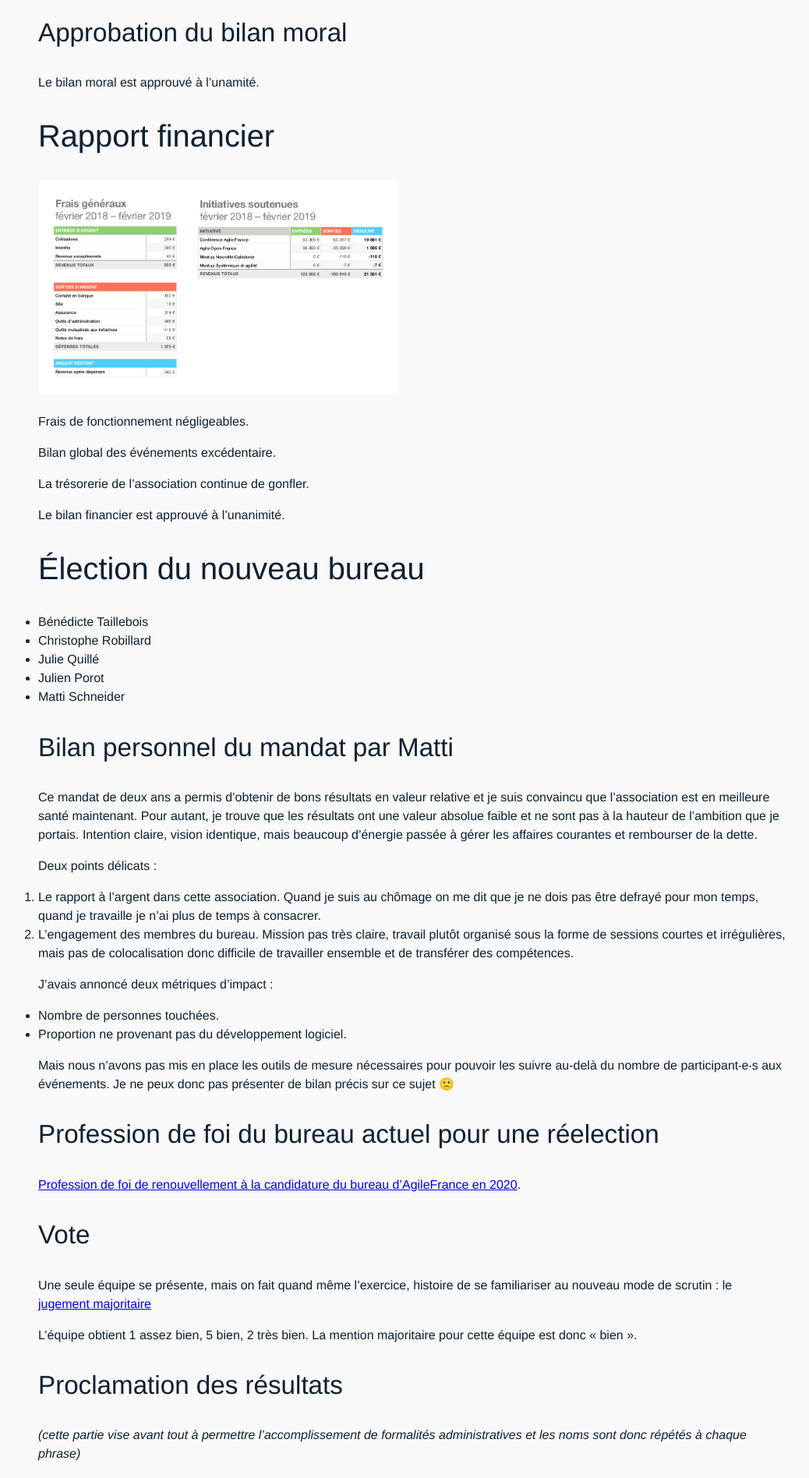
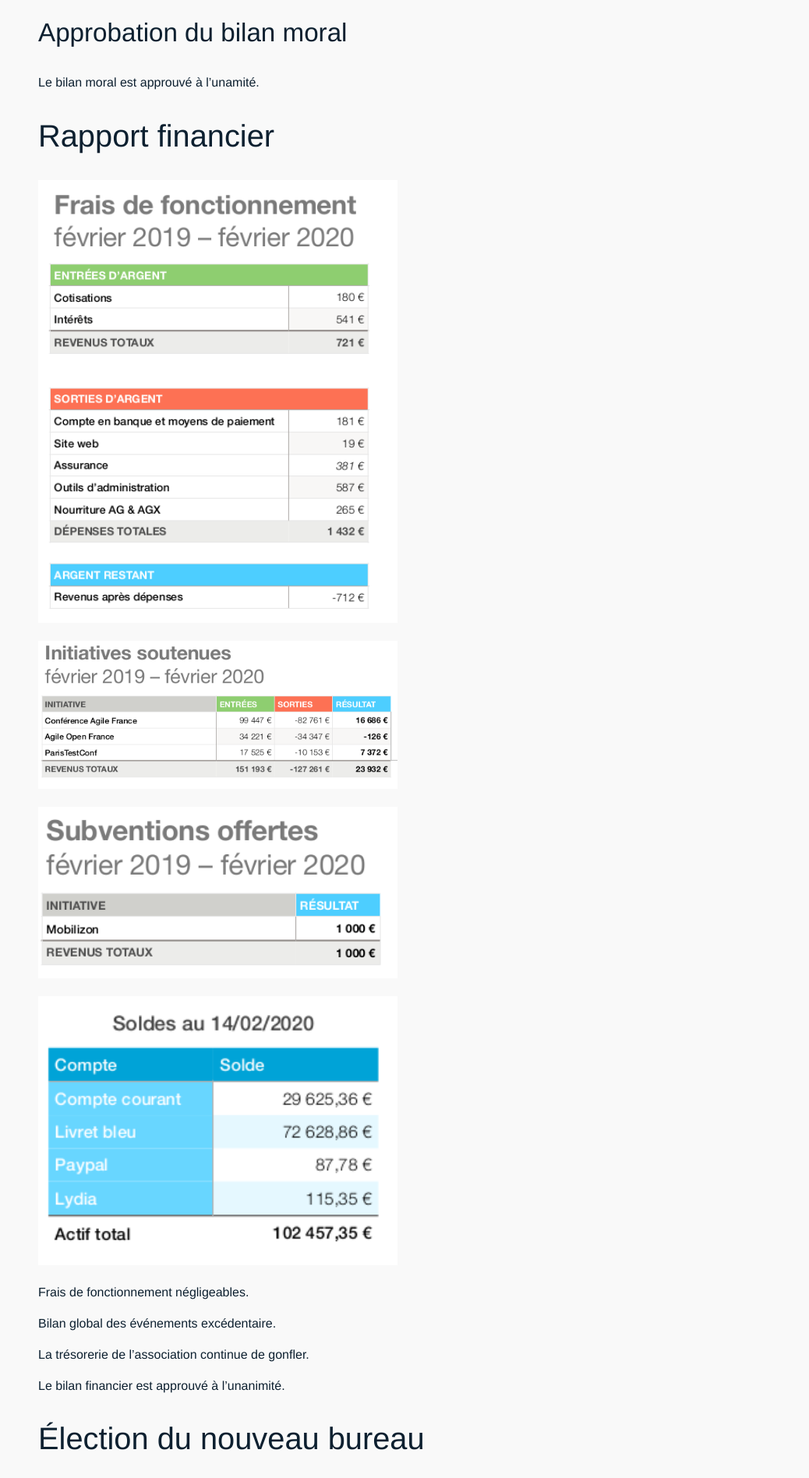
Before and after one commit to AgileFrance/AgileFrance.github.io, a Jekyll site: the page built from _assemblee_generale/2020-02-15.md, in a window 1280 px wide. Shown: the part 3146-5042 px from the top of the page at 78% size, without its empty margins (111-1149 px from the left). Built offline with Jekyll 4.4.1, drawn with Linux system fonts in a browser that asks for light colours; comment, search, counter and statistics services are not loaded.

Commit message:
met à jour le bilan financier 2019

```diff
--- a/_assemblee_generale/2020-02-15.md
+++ b/_assemblee_generale/2020-02-15.md
@@ -110,7 +110,13 @@ Le bilan moral est approuvé à l'unamité.
 
 # Rapport financier
 
-[![Bilan financier 2019](bilan-financier-global-2019.png)](bilan-financier-global-2019.png)
+[![Frais de fonctionnement 2019](2019-frais-fonctionnement.png)](2019-frais-fonctionnement.png)
+
+[![Initiatives soutenues 2019](2019-initiatives.png)](2019-initiatives.png)
+
+[![Subventions offertes 2019](2019-subventions.png)](2019-subventions.png)
+
+[![Soldes 2019](2019-soldes.png)](2019-soldes.png)
 
 Frais de fonctionnement négligeables.
 
```
Also changed, not shown: _assemblee_generale/2019-frais-fonctionnement.png (added), _assemblee_generale/2019-initiatives.png (added), _assemblee_generale/2019-soldes.png (added), _assemblee_generale/2019-subventions.png (added), _assemblee_generale/bilan-financier-global-2019.png (deleted).
